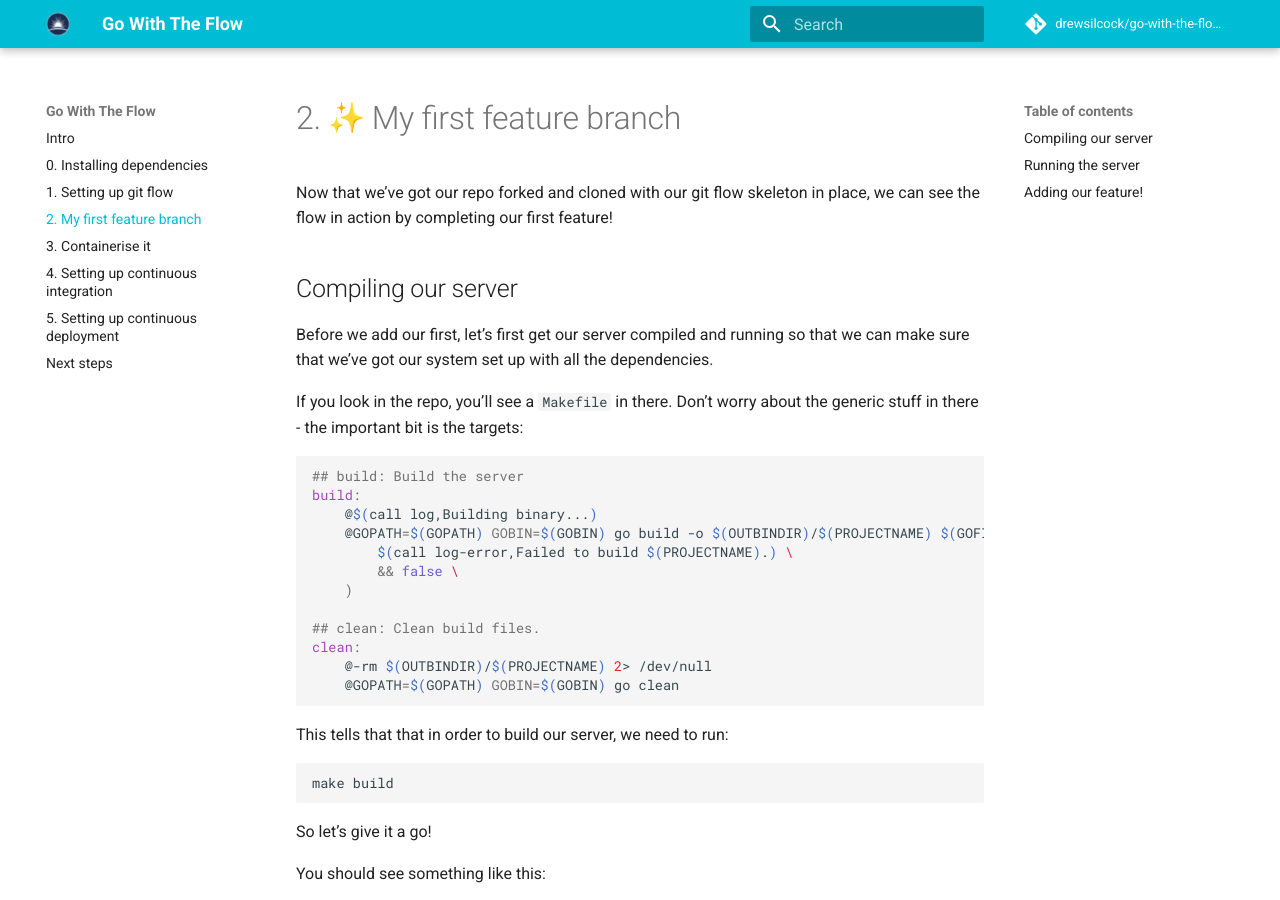
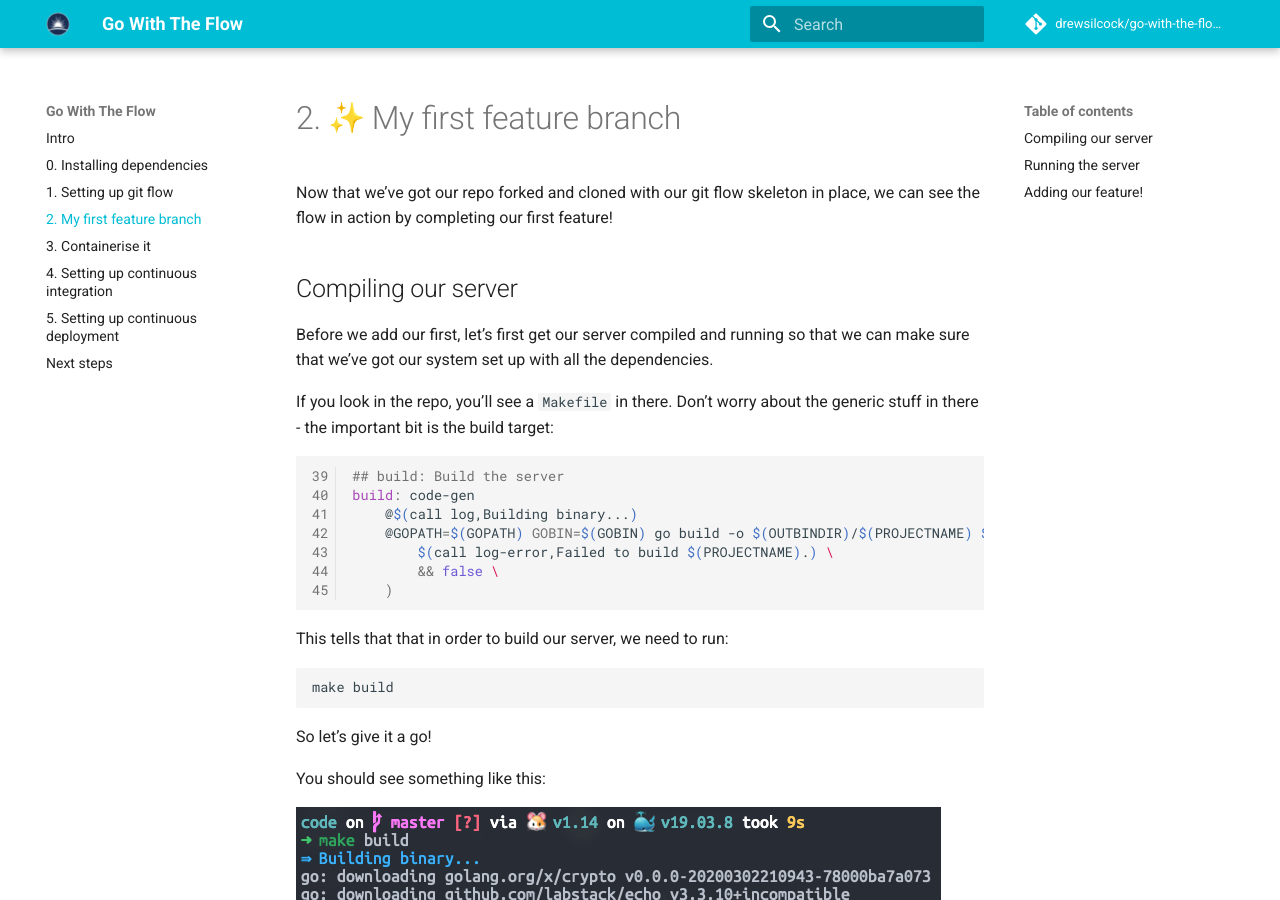
Before and after one commit to stfc/docker-and-gh-actions-for-ml, an MkDocs documentation site: the page built from docs/2-my-first-feature-branch.md, in a window 1280 px wide and 900 px high. Built offline with MkDocs 1.6.1 and Material for MkDocs 9.7.7, drawn with Linux system fonts in a browser that asks for light colours; emoji names are drawn with the system emoji font; comment, search, counter and statistics services are not loaded.

Commit message:
Fix make target code section.

````diff
--- a/docs/2-my-first-feature-branch.md
+++ b/docs/2-my-first-feature-branch.md
@@ -10,21 +10,16 @@ Now that we've got our repo forked and cloned with our git flow skeleton in plac
 
 Before we add our first, let's first get our server compiled and running so that we can make sure that we've got our system set up with all the dependencies.
 
-If you look in the repo, you'll see a `Makefile` in there. Don't worry about the generic stuff in there - the important bit is the targets:
+If you look in the repo, you'll see a `Makefile` in there. Don't worry about the generic stuff in there - the important bit is the build target:
 
-```makefile
+```makefile linenums="39"
 ## build: Build the server
-build:
+build: code-gen
     @$(call log,Building binary...)
     @GOPATH=$(GOPATH) GOBIN=$(GOBIN) go build -o $(OUTBINDIR)/$(PROJECTNAME) $(GOFILES) || (\
         $(call log-error,Failed to build $(PROJECTNAME).) \
         && false \
     )
-
-## clean: Clean build files.
-clean:
-    @-rm $(OUTBINDIR)/$(PROJECTNAME) 2> /dev/null
-    @GOPATH=$(GOPATH) GOBIN=$(GOBIN) go clean
 ```
 
 This tells that that in order to build our server, we need to run:
````
